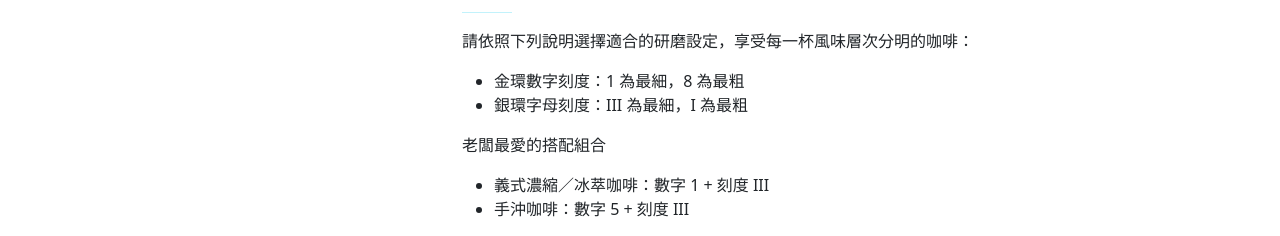
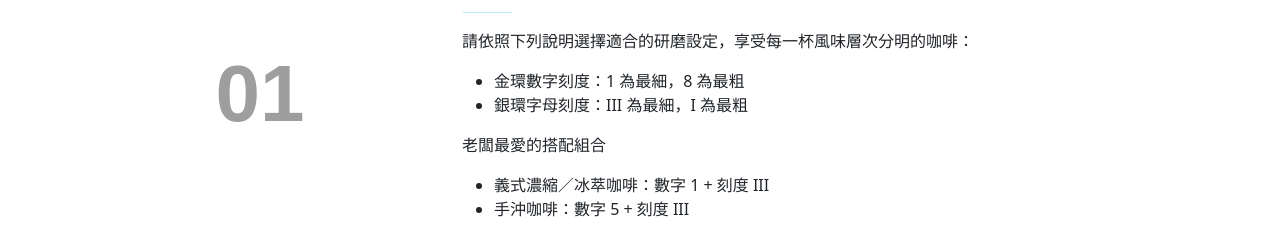
Before and after one commit to Hannah630/Espresso, a plain HTML site: page index.html in a window 1280 px wide. Shown: the part 716-952 px from the top of the page. Drawn offline with nearby package versions, Linux system fonts and the light colour scheme; the site is published under a folder, as on GitHub Pages, so addresses that start at the root find nothing.

Commit message:
更改圖片路徑

```diff
--- a/stylesheet/index.scss
+++ b/stylesheet/index.scss
@@ -64,7 +64,7 @@ max-width: 150px;
   font-size: 160px;
   font-weight: 800;
   font-family: sans-serif;
-  background-image: url('/pic/sbackground.jpg'); /* 你的圖片 */
+  background-image: url('../pic/sbackground.jpg'); /* 你的圖片 */
   background-size: contain;
   background-position: center;
   color: transparent;
```
Also changed, not shown: css/all.css, css/index.css.
